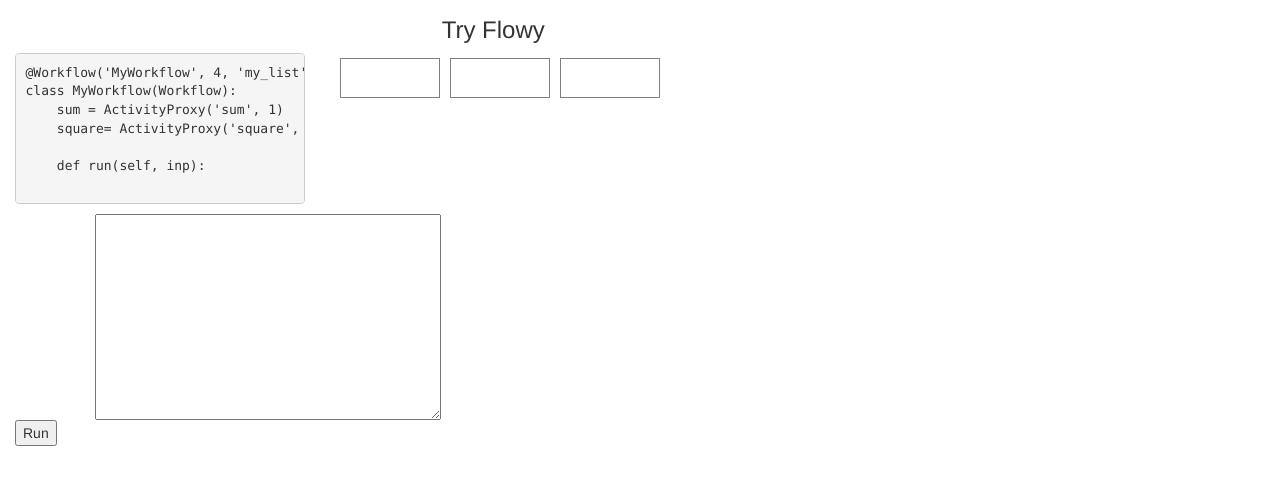
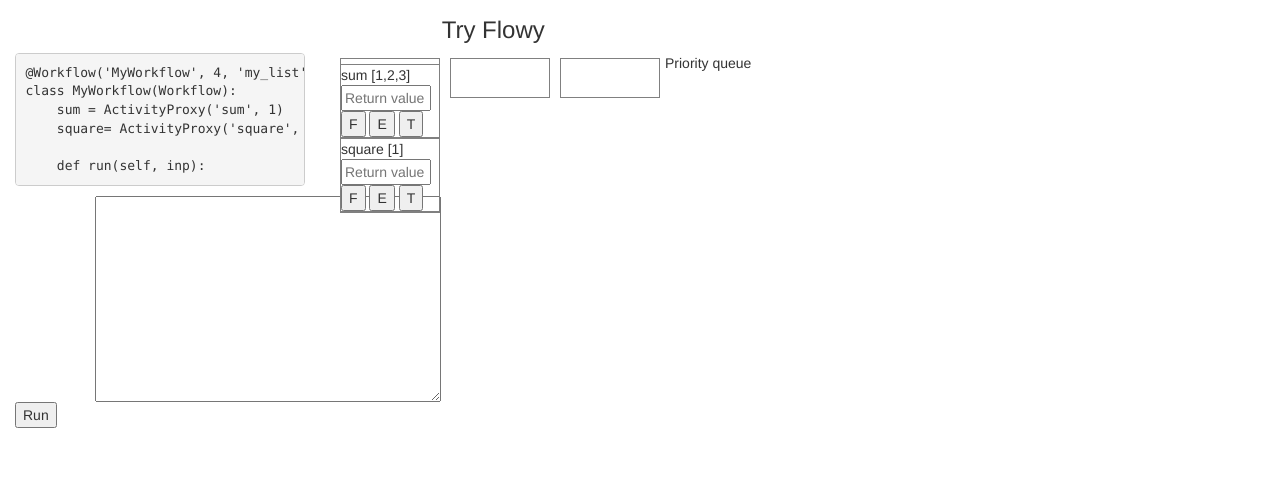
Before and after one commit to pombredanne/flowy-website, a plain HTML site: page index.html in a window 1280 px wide. Shown: the part 53-538 px from the top of the page. Drawn offline with Linux system fonts and the light colour scheme; a script that the page names is missing.

Commit message:
Start work on queue desing

```diff
--- a/css/index.css
+++ b/css/index.css
@@ -1,9 +1,10 @@
 .stack {
-    height: 40px;
+    min-height: 40px;
     width: 100px;
     border: 1px solid gray;
     float:left;
     margin: 5px;
+    padding-top: 5px;
 }
 
 #yourcode {
@@ -13,3 +14,12 @@
 body {
     padding-top:50px;
 }
+
+.return_value {
+    width:90px;
+}
+
+.activity {
+    border-top: 1px solid gray;
+    border-bottom: 1px solid gray;
+}
--- a/index.html
+++ b/index.html
@@ -44,16 +44,32 @@ class MyWorkflow(Workflow):
     sum = ActivityProxy('sum', 1)
     square= ActivityProxy('square', 1)
 
-    def run(self, inp):
-            </pre>
+    def run(self, inp): </pre>
             <textarea id="yourcode" cols="40" rows="10">
             </textarea>
             <button type="button" onclick="runit()">Run</button>
         </div>
         <div class="col-md-7">
+
             <div id="priority_queue" class="stack">
-
+                <div class="activity">
+                    <span class="name">sum</span>
+                    <span class="inputs">[1,2,3]</span>
+                    <input type="text" placeholder="Return value" class="return_value">
+                    <button class="finish">F</button>
+                    <button class="error">E</button>
+                    <button class="timeout">T</button>
+                </div>
+                <div class="activity">
+                    <span class="name">square</span>
+                    <span class="inputs">[1]</span>
+                    <input type="text" placeholder="Return value" class="return_value">
+                    <button class="finish">F</button>
+                    <button class="error">E</button>
+                    <button class="timeout">T</button>
+                </div>
             </div>
+            Priority queue
             <div id="normal" class="stack">
 
             </div>
```
